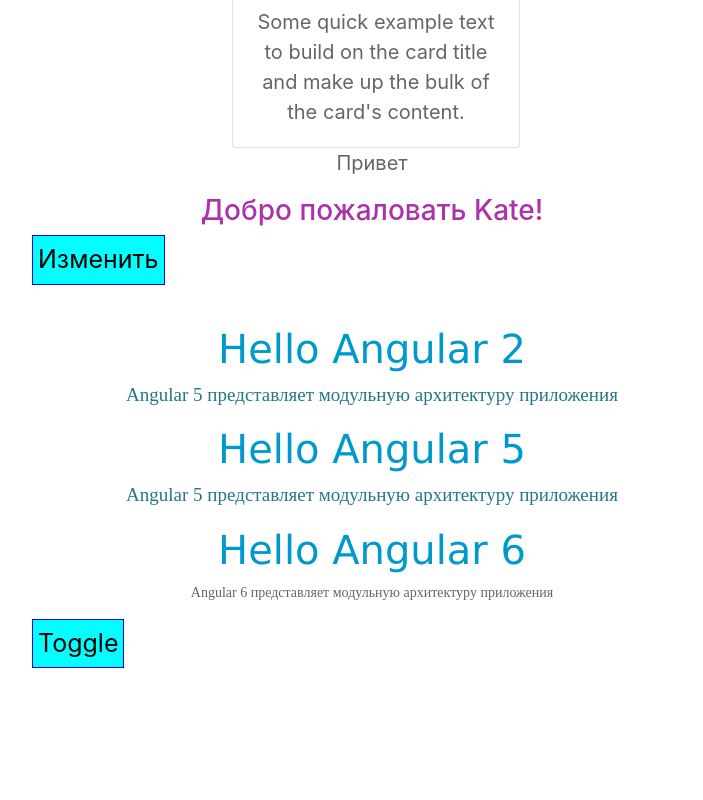
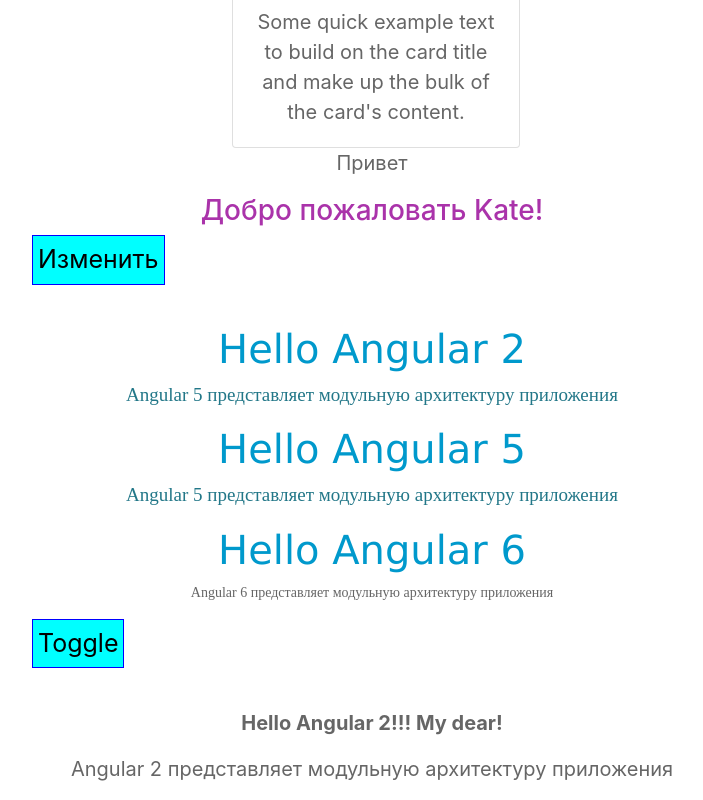
Before and after one commit to andrusenkokateryna/NewAngular, an Angular app in the folder practicAngular/angularPactic/: page / in a window 1280 px wide. Shown: the part 585-1385 px from the top of the page, without its empty margins (268-971 px from the left). Before the commit the page ends 1293 px from the top, so only its background shows below. Built offline with nearby package versions, Linux system fonts and the light colour scheme.

Commit message:
directive

```diff
--- a/practicAngular/angularPactic/src/app/app.component.html
+++ b/practicAngular/angularPactic/src/app/app.component.html
@@ -72,3 +72,8 @@
       </p>
 </div>
 <button (click)="toggle()">Toggle</button>
+
+<div>
+  <p bold>Hello Angular 2!!! My dear!</p>
+  <p>Angular 2 представляет модульную архитектуру приложения</p>
+</div>
--- a/practicAngular/angularPactic/src/app/app.component.ts
+++ b/practicAngular/angularPactic/src/app/app.component.ts
@@ -1,5 +1,6 @@
 import { Component} from '@angular/core';
-//import { ChildComponent} from './child.component';
+import { ChildComponent} from './child.component';
+import { BoldDirective} from './bold.directive';
 
 @Component({
   selector: 'app-root',
--- a/practicAngular/angularPactic/src/app/app.module.ts
+++ b/practicAngular/angularPactic/src/app/app.module.ts
@@ -3,9 +3,10 @@
 import { FormsModule }   from '@angular/forms';
 import { AppComponent } from './app.component';
 import { ChildComponent }   from './child.component';
+import { BoldDirective} from './bold.directive';
 @NgModule({
   declarations: [
-    AppComponent, ChildComponent
+    AppComponent, ChildComponent, BoldDirective
   ],
   imports: [
     BrowserModule, FormsModule
--- /dev/null
+++ b/practicAngular/angularPactic/src/app/bold.directive.ts
@@ -0,0 +1,12 @@
+import {Directive, ElementRef, Renderer2} from '@angular/core';
+
+@Directive({
+    selector: '[bold]'
+})
+export class BoldDirective{
+
+    constructor(private elementRef: ElementRef, private renderer: Renderer2){
+
+        this.renderer.setStyle(this.elementRef.nativeElement, "font-weight", "bold");
+    }
+}
```
Also changed, not shown: 2 other files (tests, documents, lock files or other folders).
